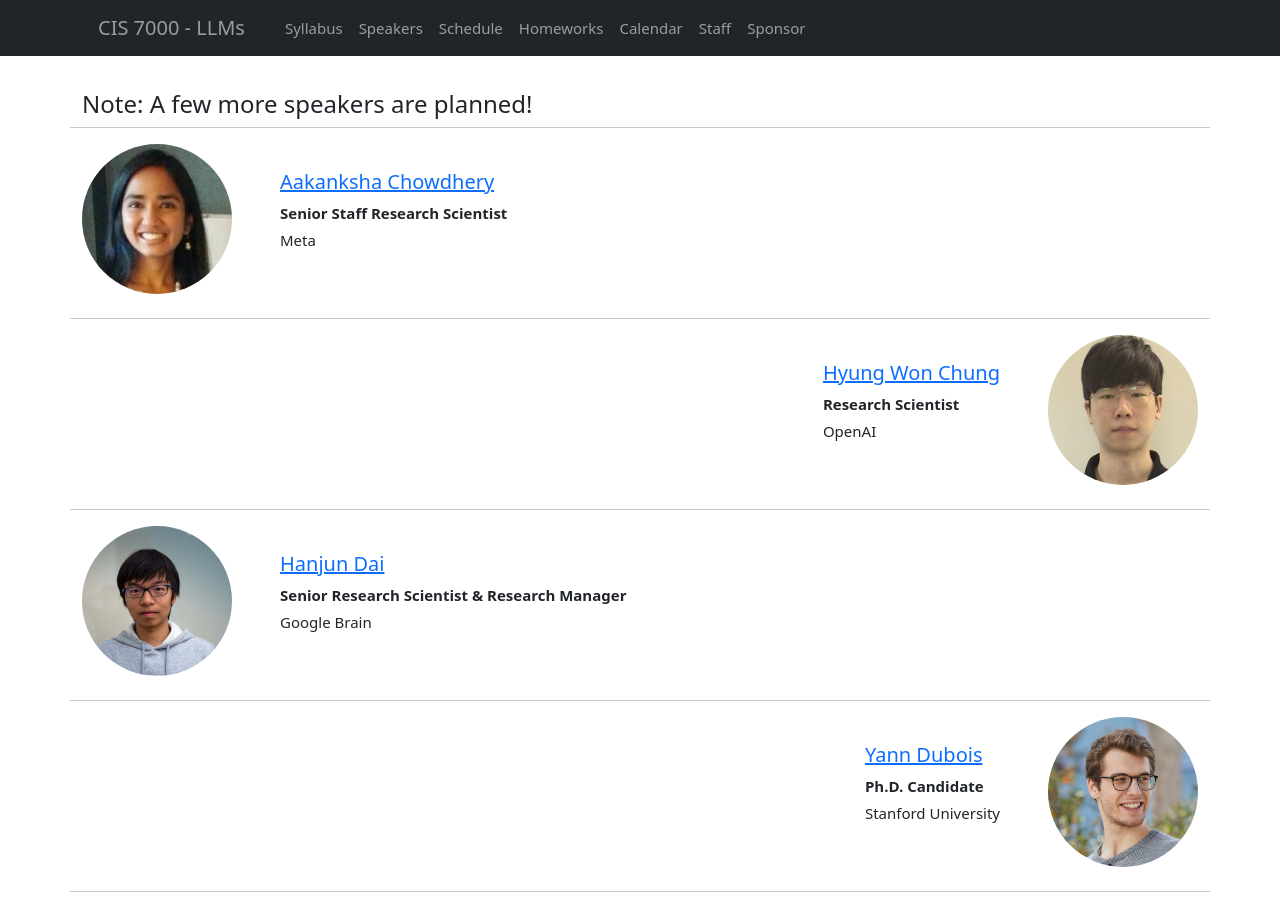
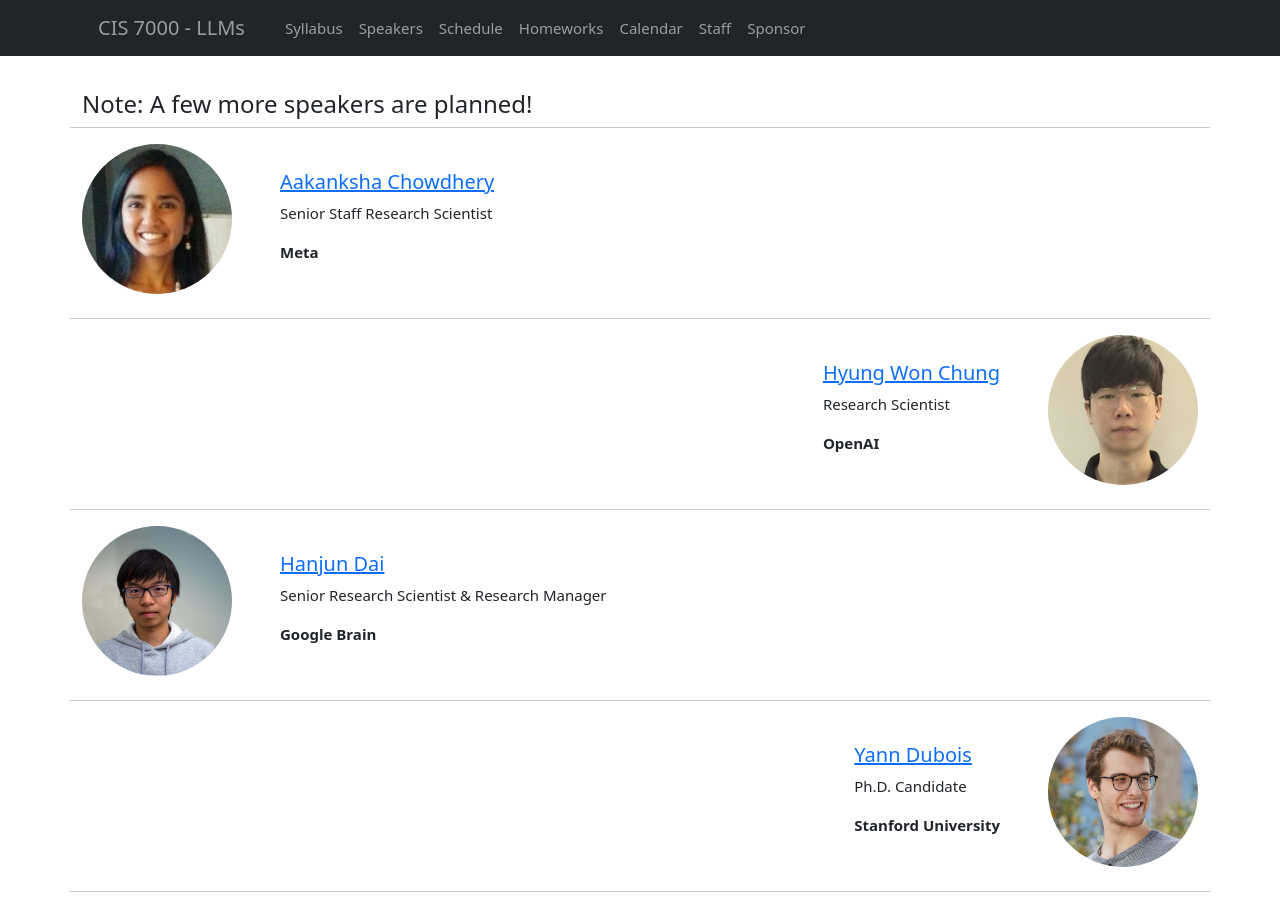
Before and after one commit to llm-class/llm-class.github.io, a Jekyll site: the page built from speakers.html, in a window 1280 px wide and 900 px high. Built offline with Jekyll 4.4.1, drawn with Linux system fonts in a browser that asks for light colours.

Commit message:
format speakers better

```diff
--- a/speakers.html
+++ b/speakers.html
@@ -18,8 +18,8 @@ layout: default
                 <!-- Description (conditionally placed right or left) -->
                 <div>
                     <h5><a href="{{ speaker.url }}">{{ speaker.name }}</a></h5>
-                    <p class="mb-1"><strong>{{ speaker.title }}</strong></p>
-                    <p>{{ speaker.affiliation }}</p>
+                    <p>{{ speaker.title }}</p>
+                    <p class="mb-1"><strong>{{ speaker.affiliation }}</strong></p>
                     {% if speaker.note %}
                          <p><b>{{ speaker.note }}</b></p>
                     {% endif %}
```
